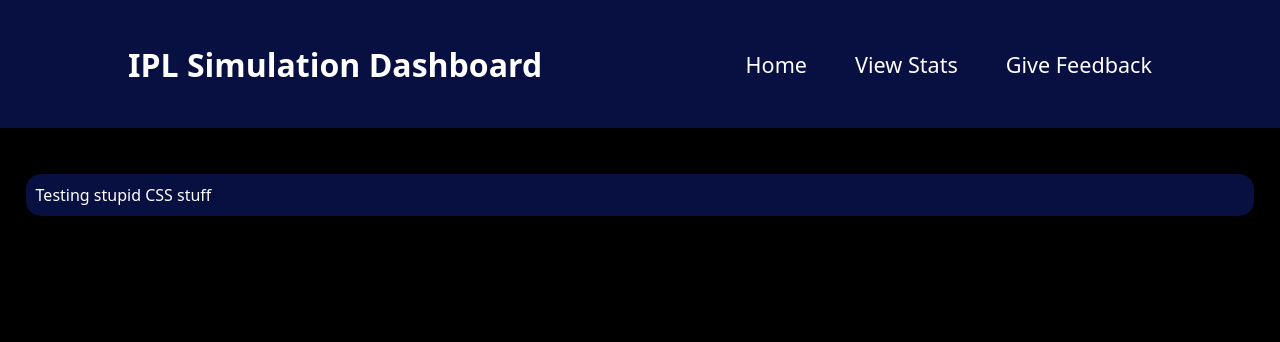
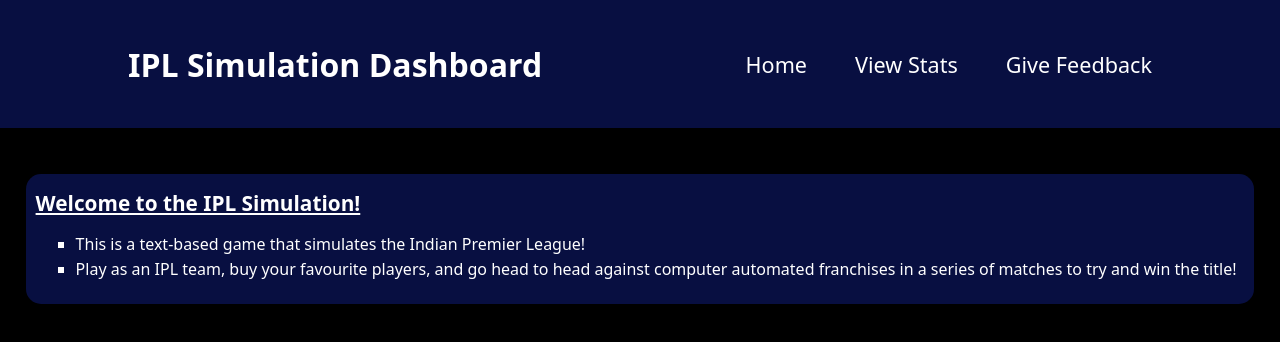
Before and after one commit to KW781/IPLSimulationDashboard, a React (Create React App) app: page / in a window 1280 px wide. Shown: the top 342 px of the page. Built offline with nearby package versions, Linux system fonts and the light colour scheme.

Commit message:
contained css for cards solely within card component

```diff
--- a/src/components/Card.js
+++ b/src/components/Card.js
@@ -1,13 +1,11 @@
 import classes from './CardStyling.module.css';
 
-function Card() {
+function Card(properties) {
   return (
     <div>
-      <div className={classes.separator} /> /* create black separator between cards*/
+      <div className={classes.separator} /> /* create black separator between cards */
       <div className={classes.card}>
-        <header>
-          Testing stupid CSS stuff
-        </header>
+        {properties.children}
       </div>
     </div>
   );
--- a/src/components/CardStyling.module.css
+++ b/src/components/CardStyling.module.css
@@ -1,6 +1,6 @@
 .card {
-  padding-top: 10px;
-  padding-bottom: 10px;
+  padding-top: 15px;
+  padding-bottom: 5px;
   border-radius: 15px;
   background-color: #080f41;
   padding-left: 10px;
@@ -10,6 +10,9 @@
 }
 
 .card header {
+  font-size: 1.3rem;
+  font-weight: bold;
+  text-decoration: underline;
   color: #ffffff;
 }
 
@@ -18,6 +21,15 @@
   background-color: #080f41;
 }
 
+.card ul {
+  list-style-type: square;
+  color: #ffffff;
+}
+
+.card li {
+  padding-bottom: 3px;
+}
+
 .separator {
   height: 1.5rem;
   background-color: #000000;
--- a/src/pages/HomePage.js
+++ b/src/pages/HomePage.js
@@ -4,12 +4,12 @@
 function HomePage() {
   const initDescript = (
     <div>
-      <header className={classes.generalHeading}>
+      <header>
       Welcome to the IPL Simulation!
       </header>
 
       <body>
-        <ul className={classes.ul}>
+        <ul>
           <li>
           This is a text-based game that simulates the Indian Premier League!
           </li>
@@ -25,11 +25,11 @@
 
   const features = (
     <div>
-      <header className={classes.generalHeading}>
+      <header>
       Features
       </header>
       <body>
-        <ul className={classes.ul}>
+        <ul>
           <li>
           All cricketers are drawn from a central database with 200+ players,
           with more being added day by day!
@@ -61,11 +61,11 @@
 
   const installation = (
     <div>
-      <header className={classes.generalHeading}>
+      <header>
       How to install and run
       </header>
       <body>
-        <ul className={classes.ul}>
+        <ul>
           <li>
           To be completed soon
           </li>
@@ -76,11 +76,11 @@
 
   const rules = (
     <div>
-      <header className={classes.generalHeading}>
+      <header>
       How to play
       </header>
       <body>
-        <ul className={classes.ul}>
+        <ul>
           <li>
           After running the app, you will be prompted to either enter your
           login details or create a new login. This login is what will allow
@@ -148,11 +148,11 @@
 
   const downloadInstructs = (
     <div>
-      <header className={classes.generalHeading}>
+      <header>
         Download
       </header>
       <body>
-        <ul className={classes.ul}>
+        <ul>
           <li>
           To be completed soon
           </li>
@@ -163,7 +163,7 @@
 
   return (
     <div>
-      <Card />
+      <Card>{initDescript}</Card>
     </div>
   );
 }
--- a/src/pages/PageStylings.module.css
+++ b/src/pages/PageStylings.module.css
@@ -1,33 +1,7 @@
-/*
-.card {
-  height: 5rem;
-  width: 90%;
-  background-color: #080f41;
-  padding-top: 30px;
-  padding-bottom: 5rem;
-  padding-left: 15px;
-} */
-
 .notFound {
   font-size: 1.5rem;
   font-weight: bold;
   color: #ffffff;
-}
-
-.generalHeading {
-  font-size: 1.3rem;
-  font-weight: bold;
-  color: #ffffff;
-  text-decoration: underline;
-}
-
-.ul {
-  list-style-type: square;
-  color: #ffffff;
-}
-
-.ul li {
-  padding-bottom: 5px;
 }
 
 .form {}
```
